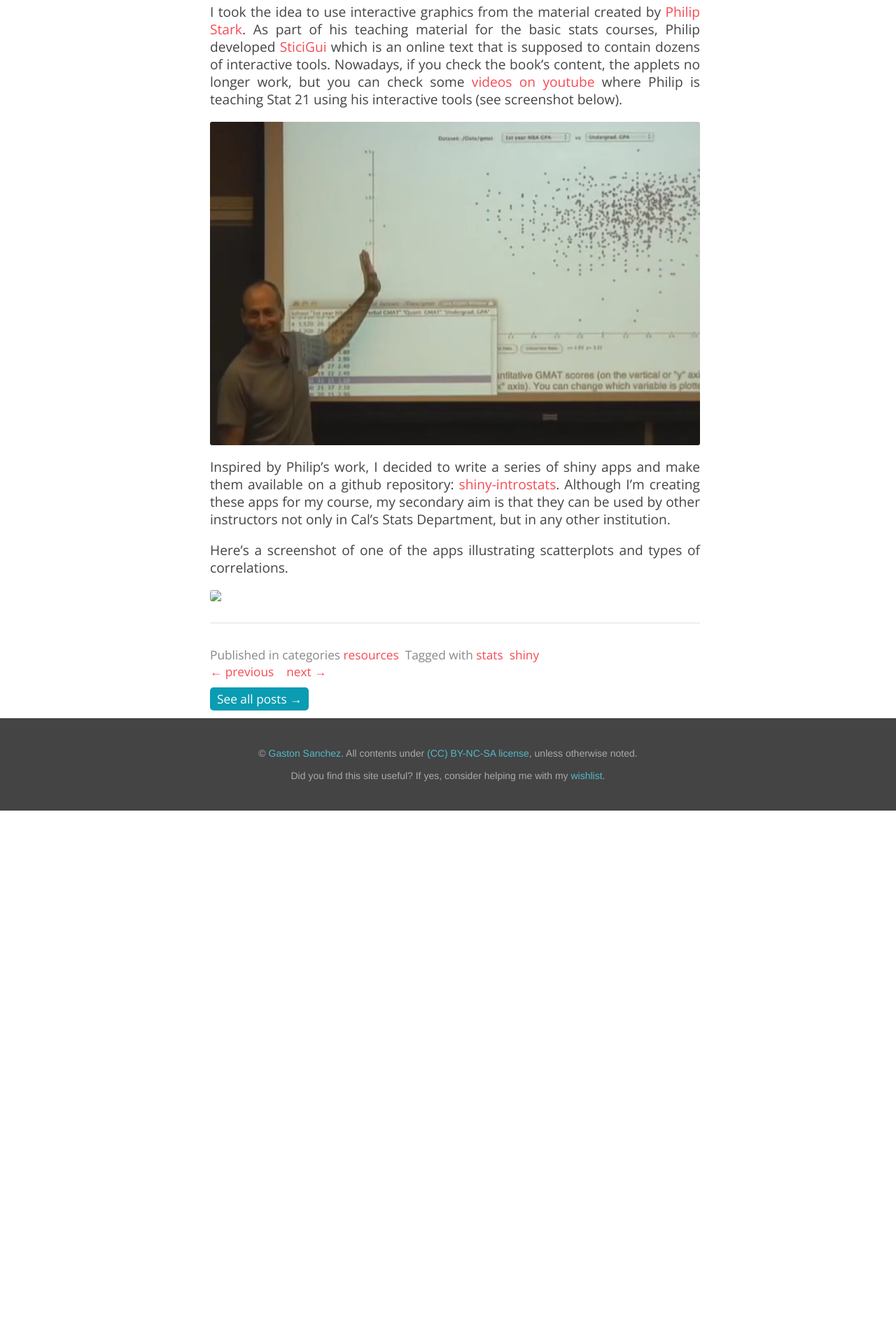
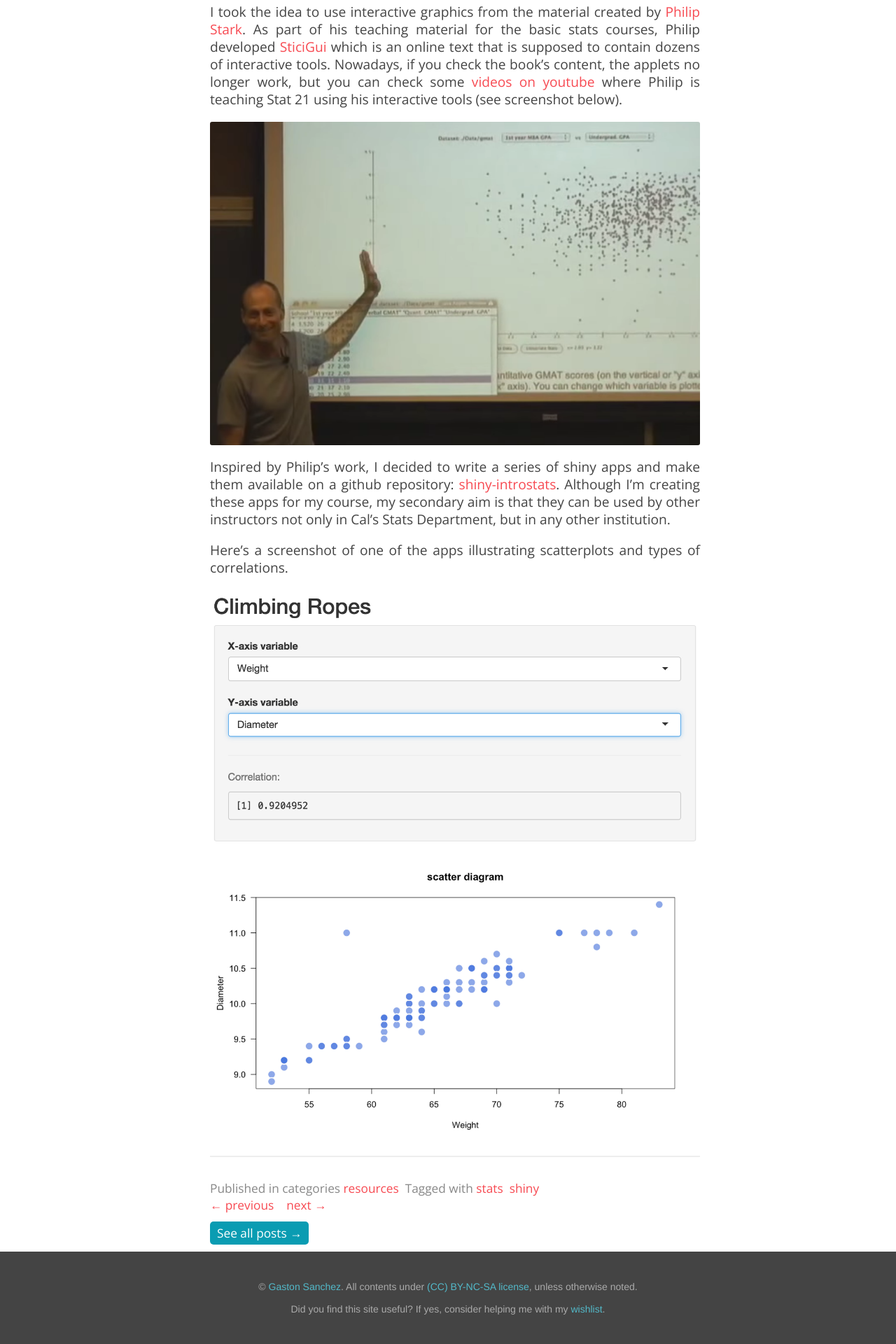
Before and after one commit to gastonstat/visually-enforced, a Jekyll site: the page built from _posts/2016-02-16-stat2-shiny-apps.md, in a window 1280 px wide. Shown: the part 1513-3433 px from the top of the page at 70% size. Built offline with Jekyll 4.4.1, drawn with Linux system fonts in a browser that asks for light colours; before the commit the page ends 2671 px from its top, so only the background shows below that.

Commit message:
posts: experiment with /images/... path

```diff
--- a/_posts/2016-02-16-stat2-shiny-apps.md
+++ b/_posts/2016-02-16-stat2-shiny-apps.md
@@ -40,4 +40,4 @@ Inspired by Philip's work, I decided to write a series of shiny apps and make th
 
 Here's a screenshot of one of the apps illustrating scatterplots and types of correlations.
 
-<img src="images/blog/shiny-stat2.png">
+<img src="/images/blog/shiny-stat2.png">
```
